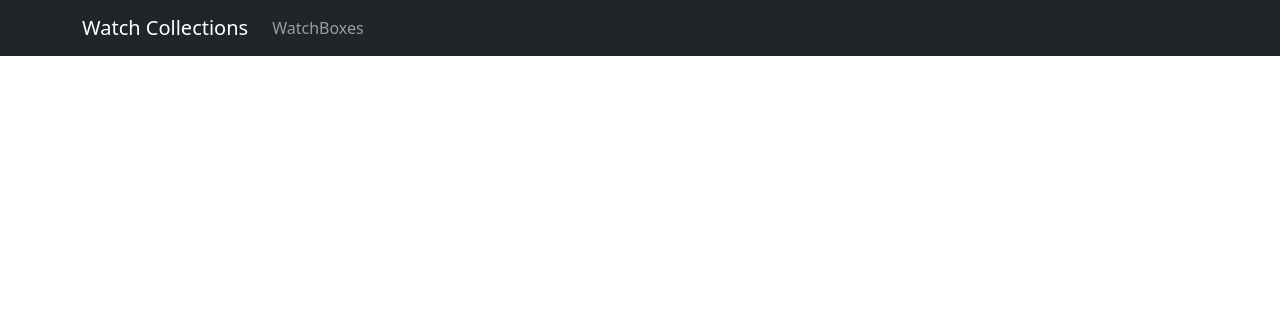
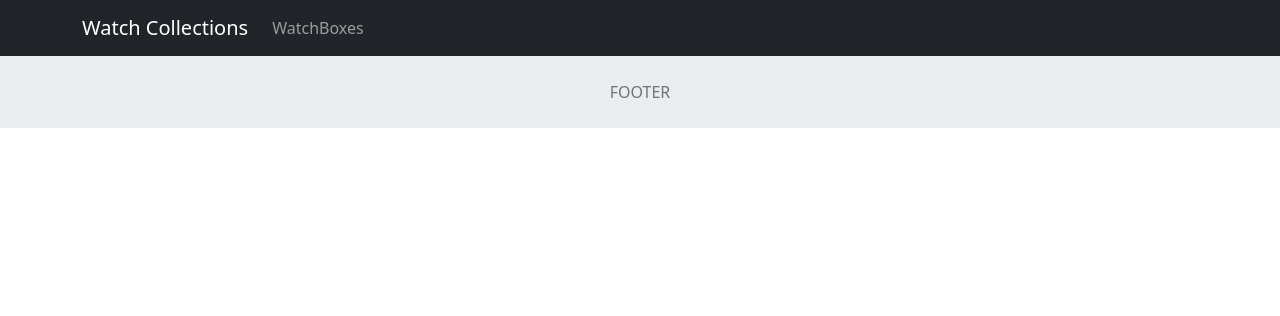
Before and after one commit to z-cyrine/Sym_Project, a Symfony app: template templates/base.html.twig in a window 1280 px wide. Shown: the top 316 px of the page. Run offline with Twig, Linux system fonts and the light colour scheme; the template is opened without the code that fills it, so the values that code supplies are empty; some libraries are stand-ins or nearby versions.

Commit message:
Add Footer

```diff
--- a/templates/base.html.twig
+++ b/templates/base.html.twig
@@ -9,7 +9,7 @@
             <!-- Core theme CSS (includes Bootstrap)-->
             <link href="https://cdn.jsdelivr.net/npm/bootstrap@5.2.3/dist/css/bootstrap.min.css" rel="stylesheet">
             <link href="{{ asset('css/styles.css') }}" rel="stylesheet">
-        {% endblock %} {# stylesheets #}
+        {% endblock %}
     </head>
     <body>
         <!-- Responsive navbar-->
@@ -20,7 +20,6 @@
                     <span class="navbar-toggler-icon"></span>
                 </button>
                 <div class="collapse navbar-collapse" id="navbarNav">
-
                     <ul class="navbar-nav">
                         <li class="nav-item">
                             <a class="nav-link" href="{{ path('app_watch_box') }}">WatchBoxes</a>
@@ -30,13 +29,27 @@
             </div>
         </nav>
 
-        {% block body %}{% endblock %}
+        {% block body %}
+        <div class="container body-container">
+            <main>
+                {% block main %}{% endblock %}
+            </main>
+        </div>
+        {% endblock %}
+
+        {% block footer %}
+        <footer class="text-center text-lg-start bg-light text-muted">
+            <div class="text-center p-4" style="background-color: rgba(0, 0, 0, 0.05);">
+                FOOTER
+            </div>
+        </footer>
+        {% endblock %}
 
         {% block javascripts %}
             <!-- Bootstrap core JS-->
             <script src="https://cdn.jsdelivr.net/npm/bootstrap@5.2.3/dist/js/bootstrap.bundle.min.js"></script>
             <!-- Core theme JS-->
             <script src="{{ asset('js/scripts.js') }}"></script>
-        {% endblock %} {# javascripts #}
+        {% endblock %}
     </body>
 </html>
--- a/templates/watch_box/show.html.twig
+++ b/templates/watch_box/show.html.twig
@@ -1,6 +1,8 @@
 {% extends 'base.html.twig' %}
 
-{% block body %}
+{% block title %}Détails de la WatchBox{% endblock %}
+
+{% block main %}
     <h1 class="mb-4">Détails de la WatchBox : {{ watchBox.name }}</h1>
 
     <table class="table table-striped table-bordered">
```
Lines whose indentation alone changed are shown as unchanged.
